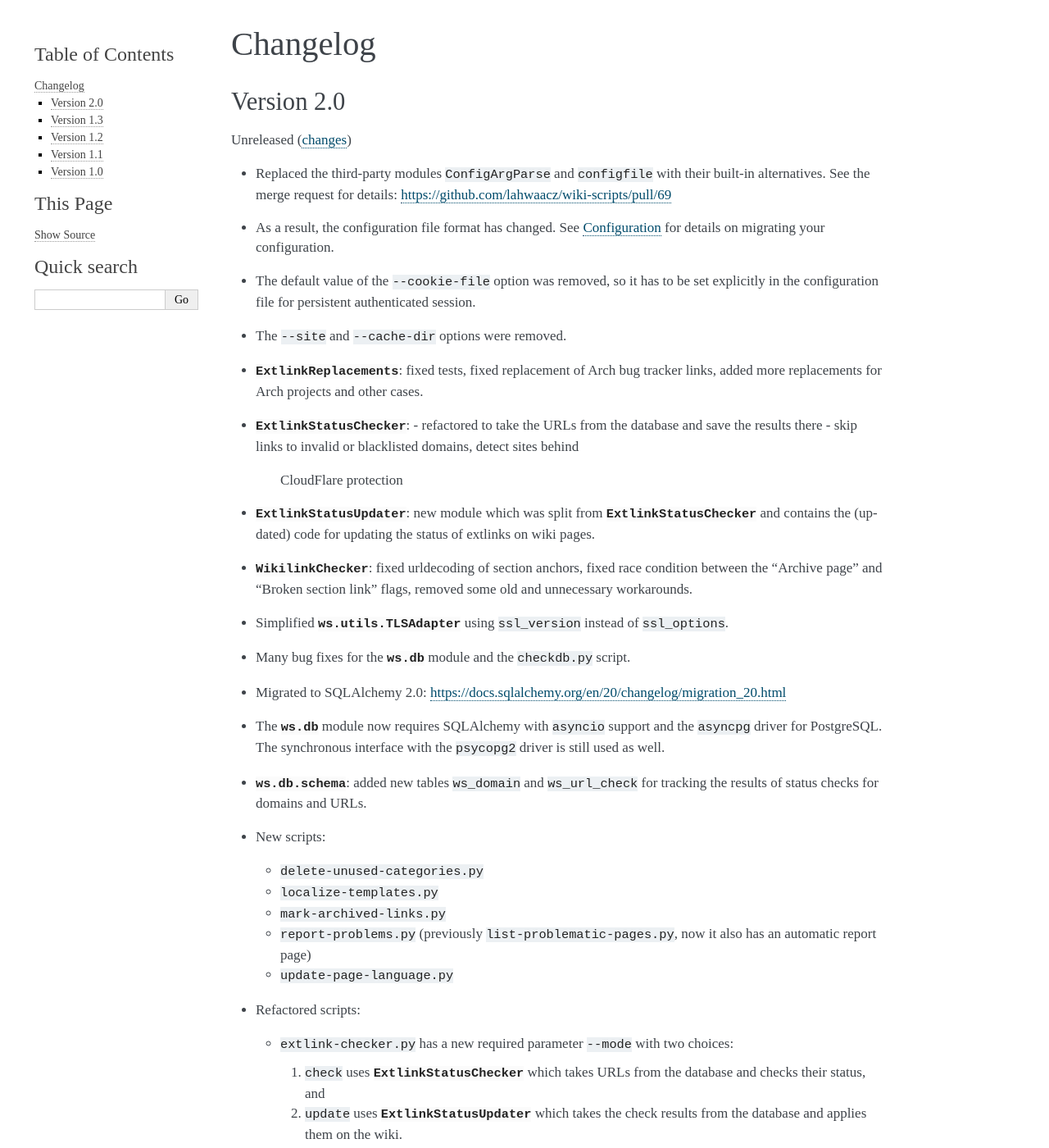
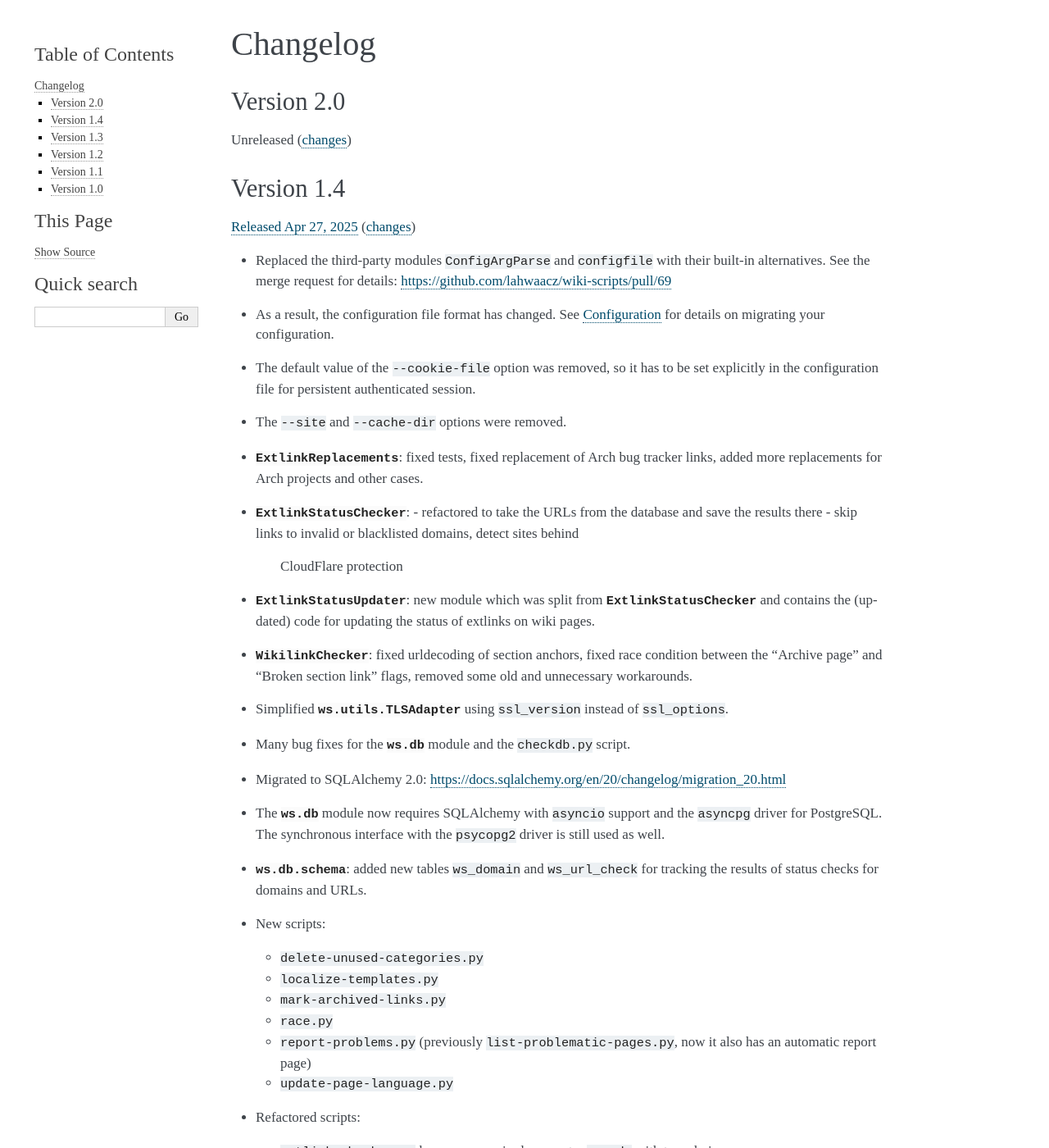
Before and after one commit to lahwaacz/wiki-scripts, a Sphinx documentation site: the page built from docs/changelog.rst, in a window 1280 px wide and 1400 px high. Shown: the whole window at 82% size. Built offline with Sphinx 7.4.7, drawn with Linux system fonts in a browser that asks for light colours; pages that are not in the unit, such as notebooks, are missing from menus.

Commit message:
update changelog and version for new release

```diff
--- a/docs/changelog.rst
+++ b/docs/changelog.rst
@@ -5,7 +5,13 @@ Version 2.0
 -----------
 
 Unreleased
-(`changes <https://github.com/lahwaacz/wiki-scripts/compare/1.3...master>`__)
+(`changes <https://github.com/lahwaacz/wiki-scripts/compare/1.4...master>`__)
+
+Version 1.4
+-----------
+
+`Released Apr 27, 2025 <https://github.com/lahwaacz/wiki-scripts/tree/1.4>`_
+(`changes <https://github.com/lahwaacz/wiki-scripts/compare/1.3...1.4>`__)
 
 - Replaced the third-party modules ``ConfigArgParse`` and ``configfile`` with
   their built-in alternatives. See the merge request for details:
@@ -44,6 +50,7 @@ Unreleased
   - ``delete-unused-categories.py``
   - ``localize-templates.py``
   - ``mark-archived-links.py``
+  - ``race.py``
   - ``report-problems.py`` (previously ``list-problematic-pages.py``, now it
     also has an automatic report page)
   - ``update-page-language.py``
--- a/ws/__init__.py
+++ b/ws/__init__.py
@@ -2,4 +2,4 @@
 
 __author__ = "Jakub Klinkovský <j.l.k@gmx.com>"
 __url__ = "https://github.com/lahwaacz/wiki-scripts"
-__version__ = "1.2"
+__version__ = "1.4"
```
